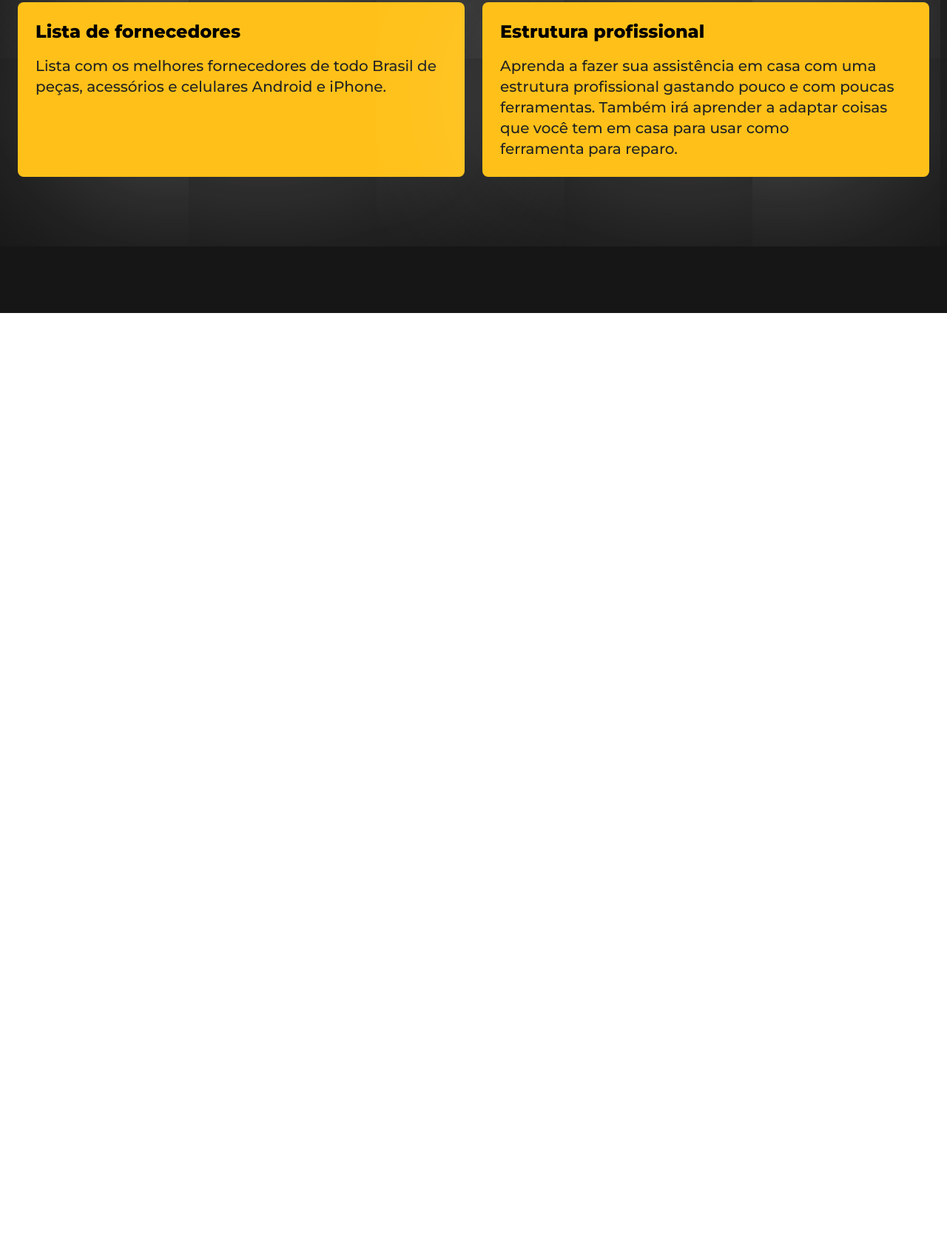
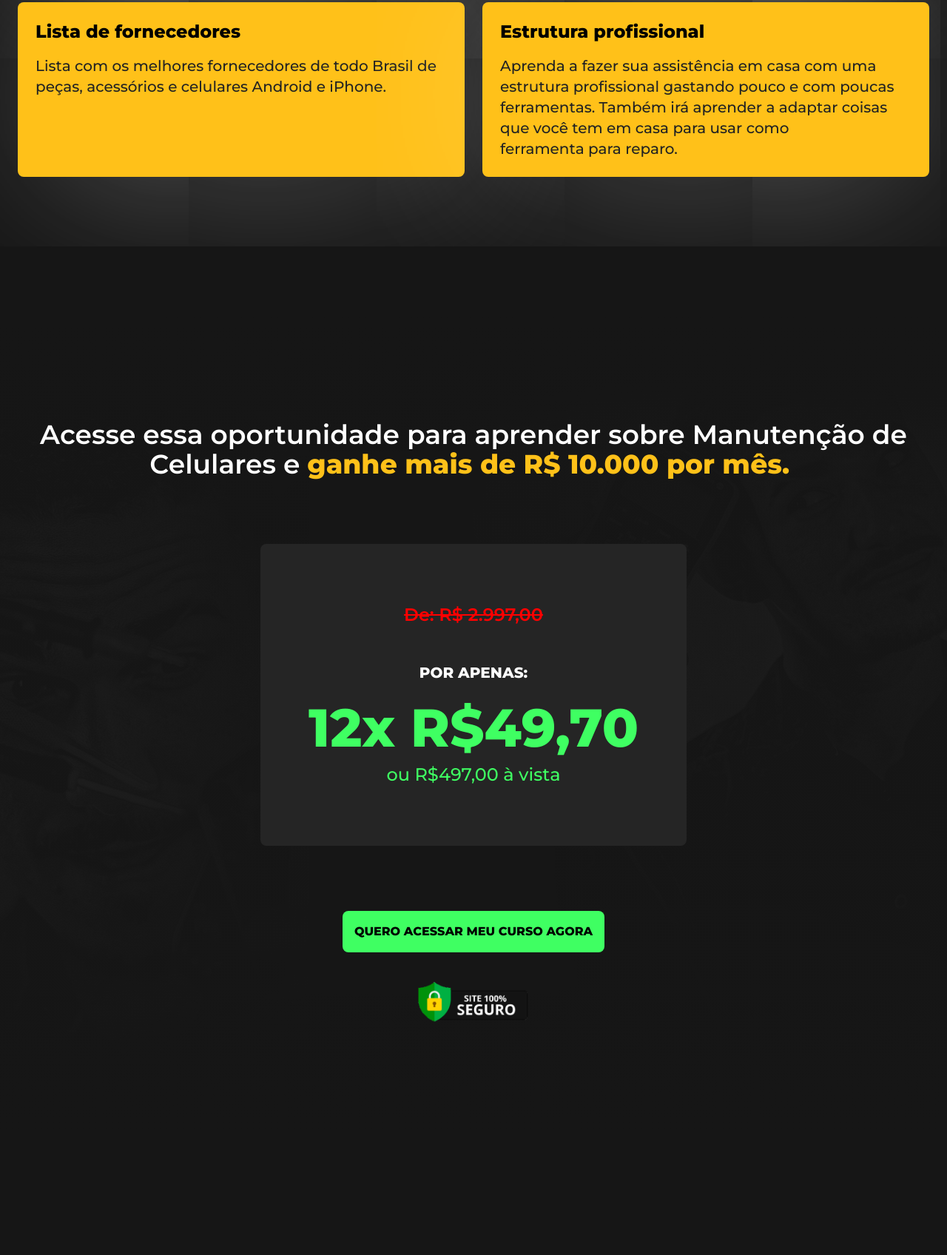
Before and after one commit to ruanSignori/flash-reparo, a website built with Vite: page index.html in a window 1280 px wide. Shown: the part 9828-11524 px from the top of the page at 74% size. Before the commit the page ends 10251 px from the top, so only its background shows below. Built offline with nearby package versions, Linux system fonts and the light colour scheme.

Commit message:
finalizado section de oferta

```diff
--- a/index.html
+++ b/index.html
@@ -29,7 +29,7 @@
               com Reparo de Celulares de casa</p>
           </div>
           <a href="#" class="">
-            <button class="btn-primary bg-primary mt-12">
+            <button class="btn-primary bg-primary mt-12" name="Garantir minha vaga" aria-label="Garantir minha vaga">
               <span class="hidden md:inline">Quero garantir o meu lugar</span>
               <span class="inline md:hidden">Acessar agora</span>
             </button>
@@ -57,7 +57,7 @@
           <p class="text-center lg:text-right text-xl">
             Vou te ensinar como se tornar o <b>melhor técnico da sua região</b> e faturar muita grana pra ter sua <b>liberdade financeira.</b>
           </p>
-          <button class="btn-primary bg-primary hidden lg:block text-black">
+          <button class="btn-primary bg-primary hidden lg:block text-black" name="Quero ter acesso" aria-label="Quero ter acesso">
             Sim! Quero ter acesso
           </button>
         </div>
@@ -81,7 +81,7 @@
           <div class="w-2/3 h-2/3 bg-white rounded-lg">Vídeo</div>
 
           <a href="#">
-            <button class="btn-primary bg-primary">Sim! quero ter acesso</button>
+            <button class="btn-primary bg-primary" name="Quero ter acesso" aria-label="Quero ter acesso">Sim! quero ter acesso</button>
           </a>
         </div>
       </section>
@@ -175,7 +175,7 @@
           para construir uma vida de prosperidade.
         </p>
         <a href="#">
-          <button class="btn-primary bg-primary">Acessar curso agora</button>
+          <button class="btn-primary bg-primary" name="Acessar curso" aria-label="Acessar curso">Acessar curso agora</button>
         </a>
       </section>
       <!-- Section Fatores -->
@@ -275,7 +275,7 @@
           </h3>
         </div>
         <a href="#agreement" class="-mt-10 z-10">
-          <button class="w-20 h-20 bg-primary rounded-full">
+          <button class="w-20 h-20 bg-primary rounded-full" name="Ver mais" aria-label="Ver mais">
             <i class="ph-bold ph-caret-down fill-current text-4xl"></i>
           </button>
         </a>
@@ -409,8 +409,37 @@
       <div class="banner-black">
       </div>
 
+      <!-- Section Oferta -->
+      <section class="bg-bg w-full min-h-[60vh]">
+        <div  fetchpriority="low" class="w-full h-full bg-[linear-gradient(to_top,var(--color-bg),transparent),linear-gradient(to_bottom,var(--color-bg),transparent),url('/images/background-oferta.webp')] bg-no-repeat bg-cover bg-center flex items-center p-6 xl:py-36 gap-10 flex-col">
+          <p class="text-subtitle max-w-screen-xl">
+            Acesse essa oportunidade para aprender sobre Manutenção de Celulares e <b>ganhe mais de R$ 10.000 por mês. </b>
+          </p>
+          <div class="w-full max-w-xl box-gray-light px-6 py-12 md:px-12 md:py-20 mt-12">
+            <p class="line-through text-center text-red text-2xl font-semibold brightness-60">
+              De: R$ 2.997,00
+            </p>
+            <p class="uppercase font-bold text-center mt-12 text-xl">Por apenas:</p>
+            <p class="text-5xl md:text-6xl lg:text-7xl text-green font-bold mt-6 text-center">12x R$49,70</p>
+            <p class="text-center text-green font-medium text-2xl mt-3">ou R$497,00 à vista</p>
+          </div>
+
+          <a href="#">
+            <button class="btn-primary bg-green mt-12" name="Acessar curso" aria-label="Acessar curso">
+              Quero acessar meu curso agora
+            </button>
+          </a>
+
+          <img src="/public/images/secure-seal.webp" width="150" loading="lazy" alt="Selo de site 100% seguro" />
+        </div>
+      </section>
+      <!-- Section Oferta-->
+
+
+      <div class="banner-black">
+      </div>
+
       <script type="module" src="/src/main.ts" defer></script>
-
     </main>
   </body>
 </html>
--- a/src/styles/globals.css
+++ b/src/styles/globals.css
@@ -64,6 +64,10 @@ b {
   @apply border-none rounded-lg bg-red
 }
 
+.box-gray-light {
+  @apply border-none rounded-lg bg-bg-gray-light
+}
+
 
 .item-agreement {
   @apply bg-bg-light p-6 text-left md:text-center text-white font-bold text-xl rounded-lg
@@ -74,3 +78,21 @@ b {
   -moz-box-shadow: 9px 6px 250px -49px rgba(255,255,255,0.52);
   box-shadow: 9px 6px 250px -49px rgba(255,255,255,0.52);
 }
+
+/* Styles scroll */
+::-webkit-scrollbar {
+  width: 12px;
+}
+
+::-webkit-scrollbar-thumb {
+  background-color: var(--color-primary);
+  border-radius: 36px;
+}
+
+::-webkit-scrollbar-track {
+  background-color: var(--color-bg-light);
+}
+
+html {
+  scrollbar-color: var(--color-primary) var(--color-bg-light);
+}
```
Also changed, not shown: public/images/background-oferta.webp (added), public/images/secure-seal.webp (added).
